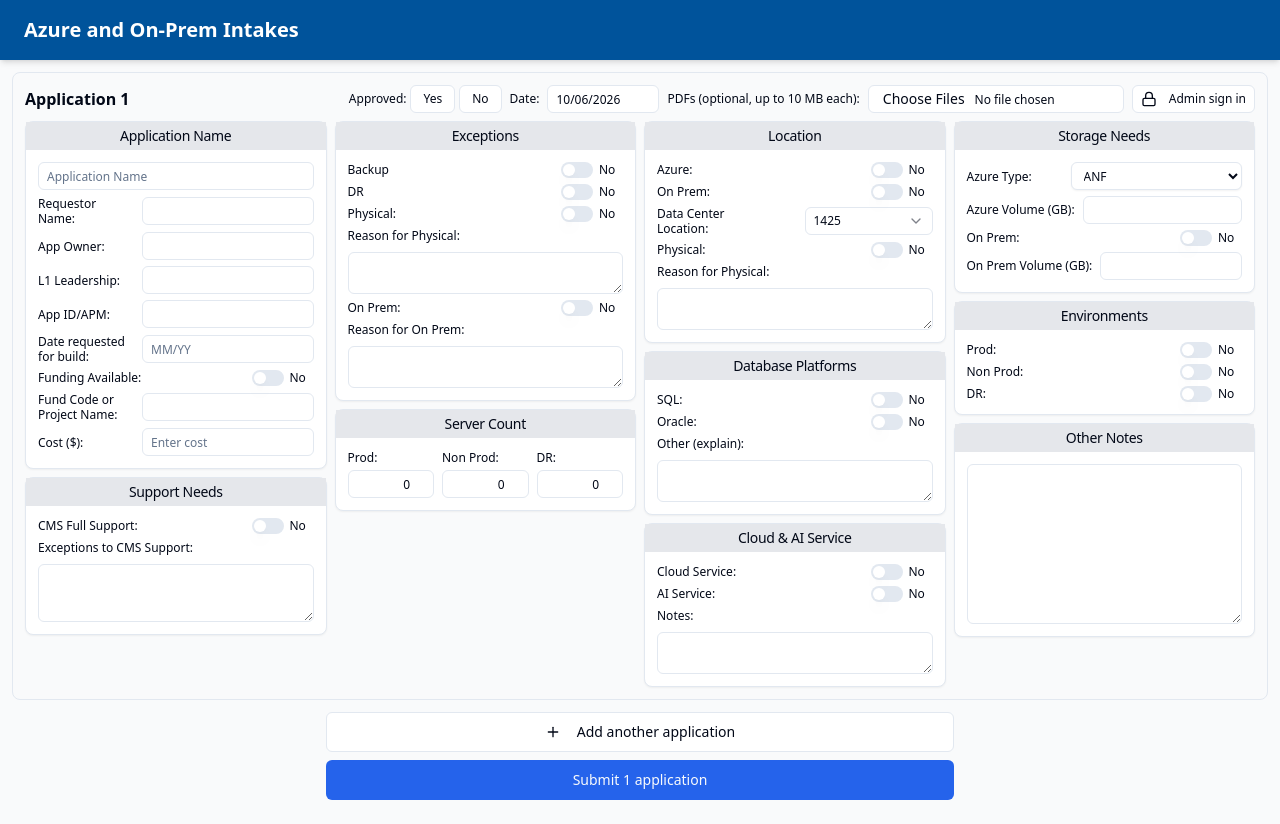
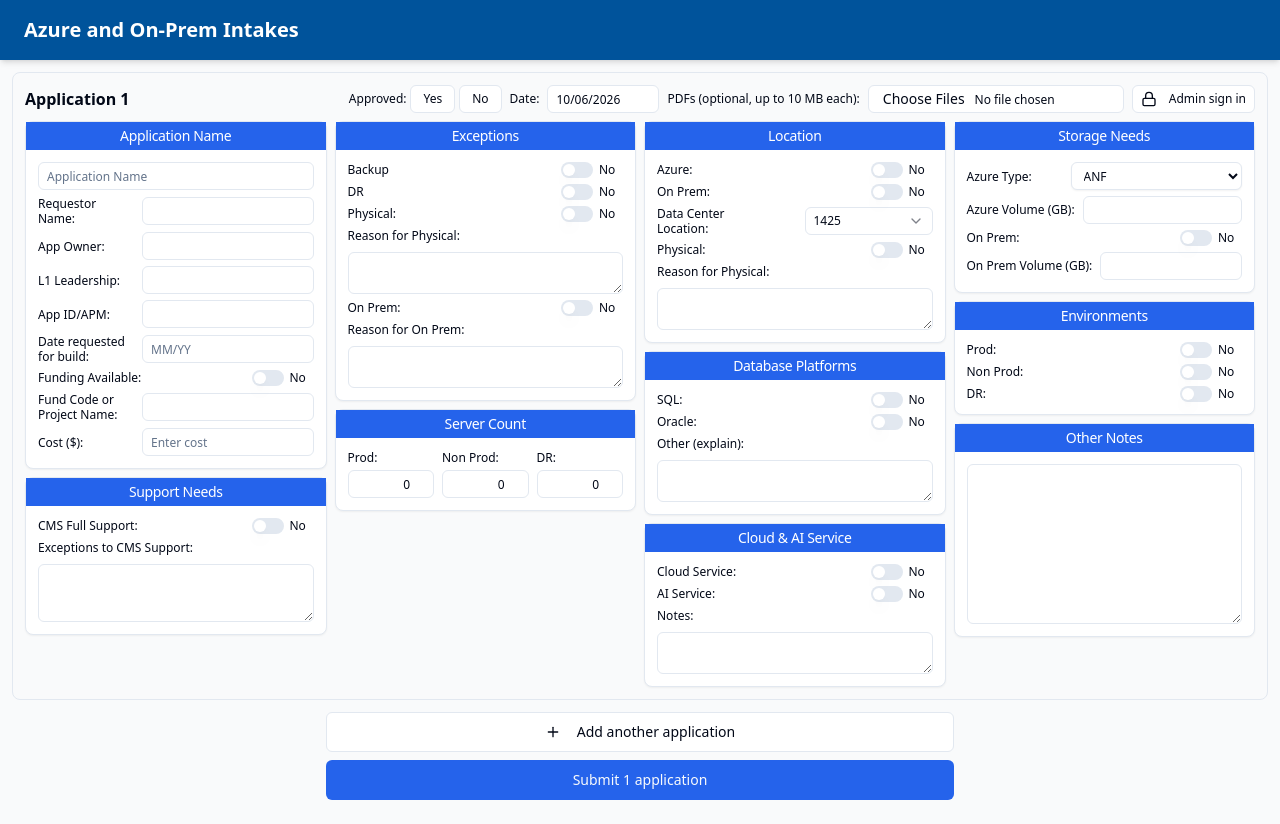
Before and after one commit to Jeevanhm/intake-form-g1, a React (Vite) app: page / in a window 1280 px wide. Built offline with nearby package versions, Linux system fonts and the light colour scheme.

Commit message:
color change

```diff
--- a/src/components/weekly-intake/FormSection.tsx
+++ b/src/components/weekly-intake/FormSection.tsx
@@ -11,8 +11,8 @@
 export const FormSection = ({ title, children, className }: FormSectionProps) => {
   return (
     <Card className={className}>
-      <CardHeader className="bg-gray-200 px-3 py-1">
-        <CardTitle className="text-center text-sm font-medium">{title}</CardTitle>
+      <CardHeader className="bg-blue-600 px-3 py-1">
+        <CardTitle className="text-center text-sm font-medium text-white">{title}</CardTitle>
       </CardHeader>
       <CardContent className="space-y-1.5 p-3">{children}</CardContent>
     </Card>
```
